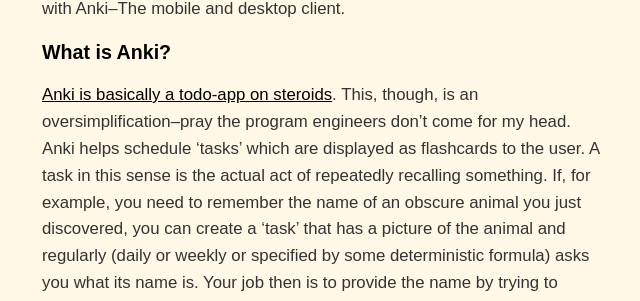
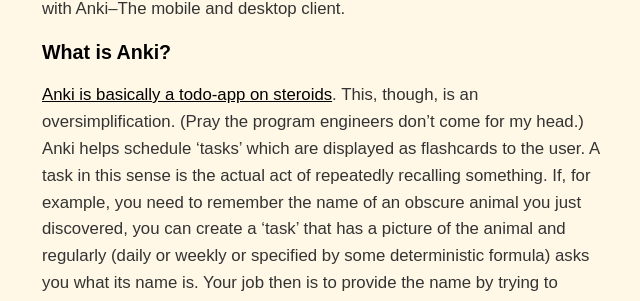
Before and after one commit to dCO2/rococo, a Jekyll site: the page built from _posts/2022-08-17-project-mnemosyne.md, in a window 1280 px wide and 900 px high, scrolled down 1896 px. Shown: the part 175-476 px from the top of the window, without its empty margins (334-974 px from the left). Built offline with Jekyll 4.4.1, drawn with Linux system fonts in a browser that asks for light colours; some web fonts are replaced; some of the changed text lies outside the part shown.

Commit message:
Refactor

```diff
--- a/_posts/2022-08-17-project-mnemosyne.md
+++ b/_posts/2022-08-17-project-mnemosyne.md
@@ -53,7 +53,7 @@ There are now many technologies (apps and softwares and routines) that seriously
 For various reasons that will be explained in this essay, I chose to work with Anki--The mobile and desktop client.
 
 ### What is Anki?
-[Anki is basically a todo-app on steroids](). This, though, is an oversimplification--pray the program engineers don't come for my head. Anki helps schedule 'tasks' which are displayed as flashcards to the user. A task in this sense is the actual act of repeatedly recalling something. If, for example, you need to remember the name of an obscure animal you just discovered, you can create a 'task' that has a picture of the animal and regularly (daily or weekly or specified by some deterministic formula) asks you what its name is. Your job then is to provide the name by trying to recall it. A task is not limited to recall though. It could be a physical action you must perform such as an exercise. (We want to think about the concept of SRS systems unrestrictedly)
+[Anki is basically a todo-app on steroids](). This, though, is an oversimplification. (Pray the program engineers don't come for my head.) Anki helps schedule 'tasks' which are displayed as flashcards to the user. A task in this sense is the actual act of repeatedly recalling something. If, for example, you need to remember the name of an obscure animal you just discovered, you can create a 'task' that has a picture of the animal and regularly (daily or weekly or specified by some deterministic formula) asks you what its name is. Your job then is to provide the name by trying to recall it. A task is not limited to recall though. It could be a physical action you must perform such as an exercise. (We want to think about the concept of SRS systems unrestrictedly)
 
 ## <a href="/2022/08/17/project-mnemosyne#" style="text-decoration: none;">2. How I use Anki</a>
 
```
